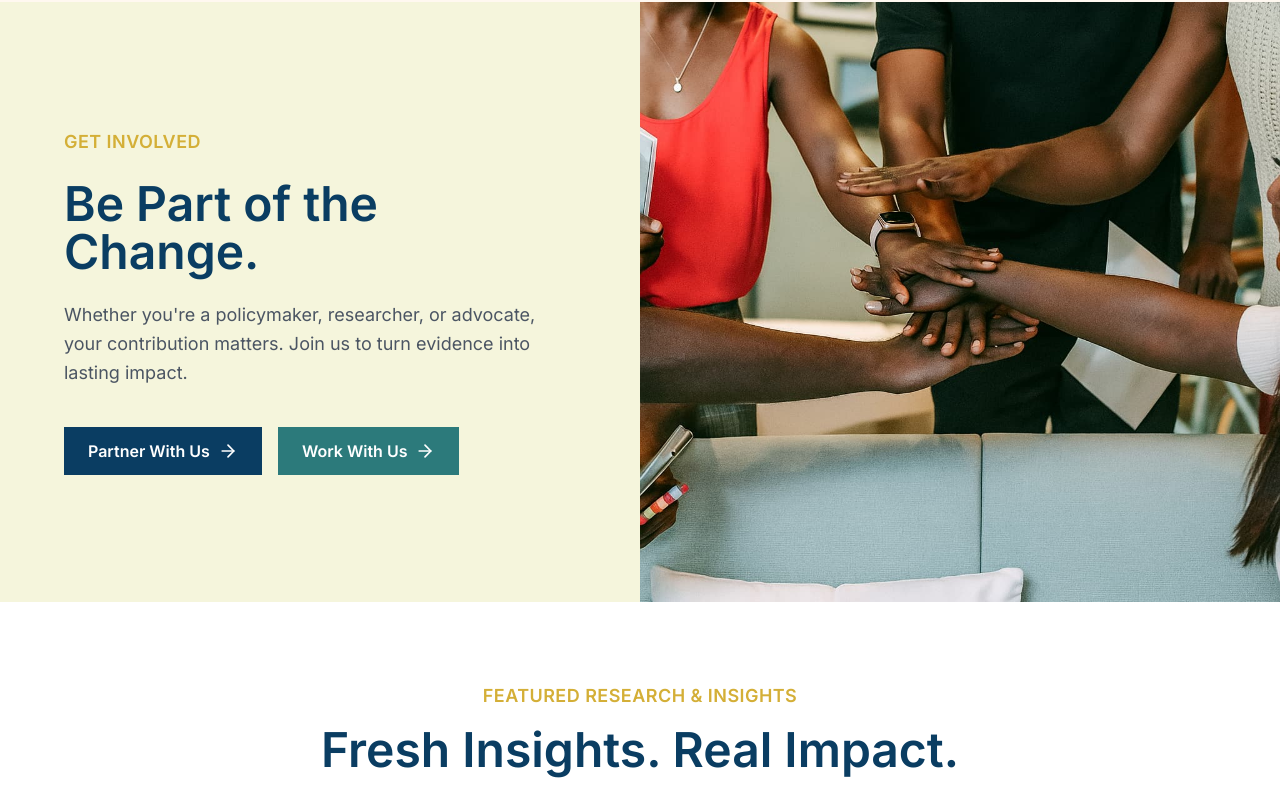
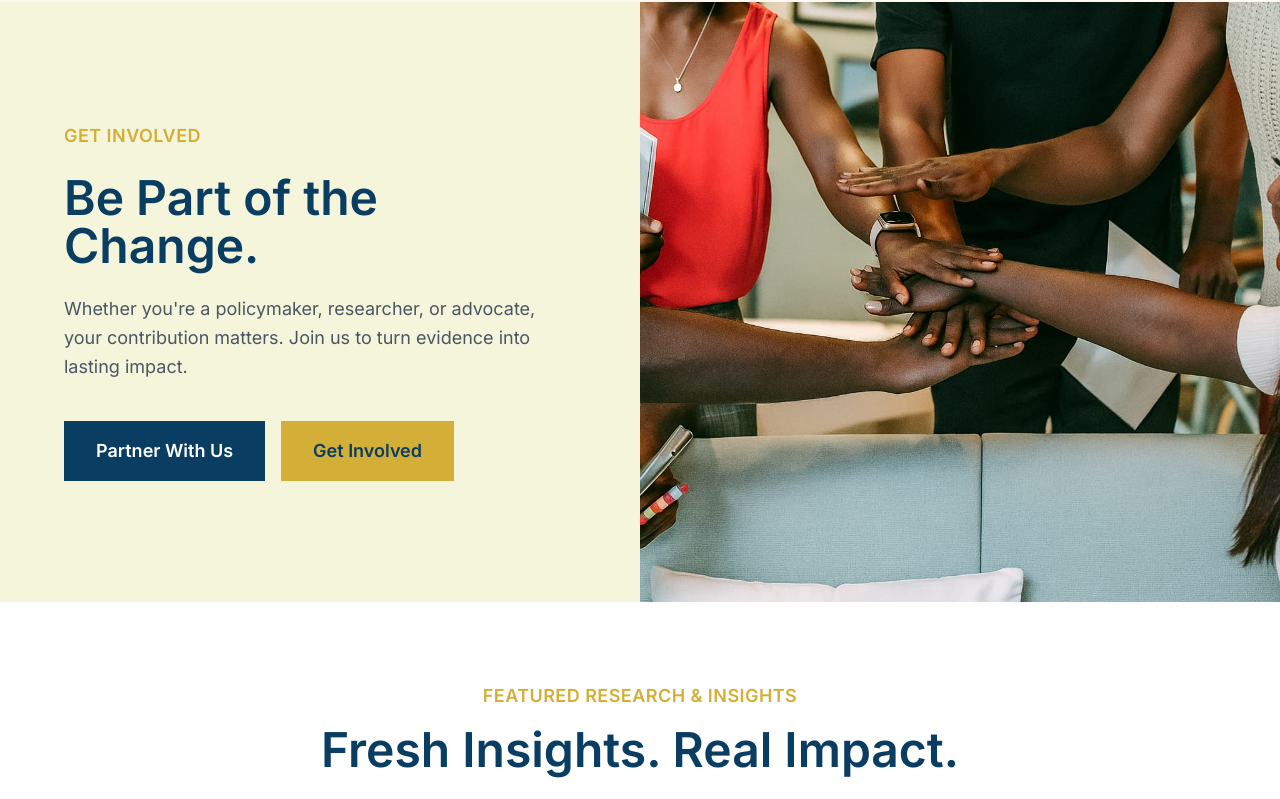
Before and after one commit to enoskyeza/advocen, a React (Vite) app: page / in a window 1280 px wide. Shown: the part 3858-4657 px from the top of the page. Built offline with nearby package versions, Linux system fonts and the light colour scheme.

Commit message:
update landing page buttons.

```diff
--- a/src/components/GetInvolved.jsx
+++ b/src/components/GetInvolved.jsx
@@ -1,9 +1,24 @@
-import { ArrowRight } from 'lucide-react';
-
 export default function GetInvolved() {
   return (
     <section className="relative overflow-hidden bg-beige">
       <div className="grid grid-cols-1 lg:grid-cols-2 min-h-[600px]">
+
+        {/* Right Side - Background Image */}
+        <div className="relative min-h-[400px] lg:min-h-full order-1 lg:order-2">
+          <div
+            className="absolute inset-0 bg-cover bg-center"
+            style={{
+              backgroundImage: `url('/teamwork.jpg')`,
+            }}
+          >
+            {/* Overlay for better text readability if needed */}
+            <div className="absolute inset-0 bg-gradient-to-r from-black/20 to-transparent lg:hidden"></div>
+          </div>
+
+          {/* Fallback gradient if image doesn't load */}
+          <div className="absolute inset-0 bg-gradient-to-br from-primary/10 via-teal/10 to-gold/10 -z-10"></div>
+        </div>
+
         {/* Left Side - Text Content */}
         <div className="flex items-center px-4 sm:px-6 lg:px-12 xl:px-16 py-16 lg:py-20 order-2 lg:order-1">
           <div className="max-w-xl">
@@ -25,35 +40,24 @@ export default function GetInvolved() {
 
             {/* Buttons */}
             <div className="flex flex-col sm:flex-row gap-4">
-              <button className="group inline-flex items-center justify-center px-6 py-3 bg-primary text-white font-semibold hover:bg-primary-700 transition-all duration-300 hover:shadow-lg hover:scale-105">
-                Partner With Us
-                <ArrowRight className="ml-2 h-5 w-5 group-hover:translate-x-1 transition-transform" />
-              </button>
-
-              <button className="group inline-flex items-center justify-center px-6 py-3 bg-teal text-white font-semibold hover:bg-teal-700 transition-all duration-300 hover:shadow-lg hover:scale-105">
-                Work With Us
-                <ArrowRight className="ml-2 h-5 w-5 group-hover:translate-x-1 transition-transform" />
-              </button>
-
+            <a
+              href="/contact"
+              className="group relative overflow-hidden bg-primary text-white px-8 py-4 text-lg font-semibold transition-all transform hover:scale-105 inline-flex items-center justify-center"
+            >
+              <span className="absolute inset-0 bg-gold transform origin-left scale-x-0 transition-transform duration-700 ease-in-out group-hover:scale-x-100"></span>
+              <span className="relative z-10">Partner With Us</span>
+            </a>
+            <a
+              href="/contact"
+              className="group relative overflow-hidden bg-gold text-primary px-8 py-4 text-lg font-semibold transition-all transform hover:scale-105 inline-flex items-center justify-center"
+            >
+              <span className="absolute inset-0 bg-primary transform origin-left scale-x-0 transition-transform duration-700 ease-in-out group-hover:scale-x-100"></span>
+              <span className="relative z-10 group-hover:text-white">Get Involved</span>
+            </a>
             </div>
           </div>
         </div>
 
-        {/* Right Side - Background Image */}
-        <div className="relative min-h-[400px] lg:min-h-full order-1 lg:order-2">
-          <div
-            className="absolute inset-0 bg-cover bg-center"
-            style={{
-              backgroundImage: `url('/teamwork.jpg')`,
-            }}
-          >
-            {/* Overlay for better text readability if needed */}
-            <div className="absolute inset-0 bg-gradient-to-r from-black/20 to-transparent lg:hidden"></div>
-          </div>
-
-          {/* Fallback gradient if image doesn't load */}
-          <div className="absolute inset-0 bg-gradient-to-br from-primary/10 via-teal/10 to-gold/10 -z-10"></div>
-        </div>
       </div>
     </section>
   );
--- a/src/components/WhyChooseUs.jsx
+++ b/src/components/WhyChooseUs.jsx
@@ -25,7 +25,7 @@ export default function WhyChooseUs() {
   ];
 
   return (
-    <section className="py-20 bg-orange-50/80">
+    <section className="py-20 bg-orange-50/80 ">
       <div className="max-w-7xl mx-auto px-4 sm:px-6 lg:px-8">
         {/* Desktop: Side by side layout, Mobile: Stacked */}
         <div className="lg:grid lg:grid-cols-4 lg:gap-12">
```
